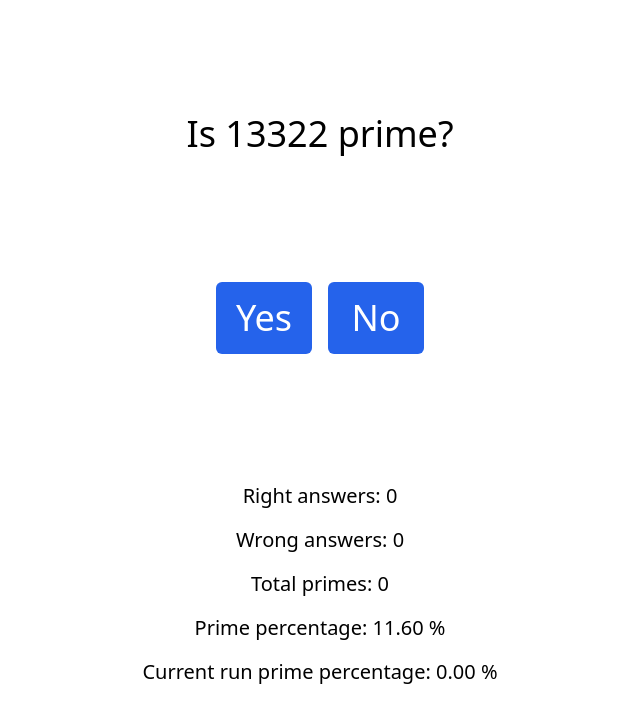
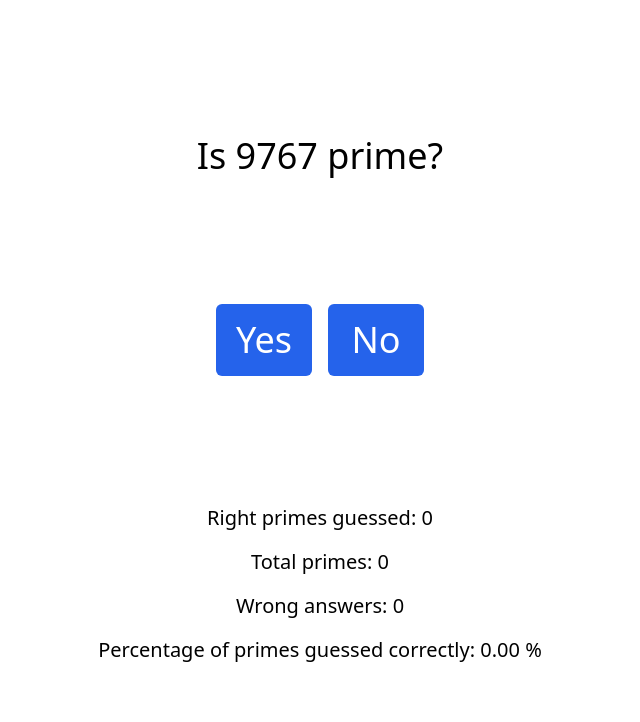
Before and after one commit to j-veylop/manus-primes, a Next.js app: page / in a window 1280 px wide. Shown: the top 722 px of the page, without its empty margins (320-960 px from the left). Built offline with nearby package versions, Linux system fonts and the light colour scheme.

Commit message:
Increased difficulty and added emoji

```diff
--- a/pages/index.tsx
+++ b/pages/index.tsx
@@ -20,8 +20,10 @@ function getPrimes() {
   return primes;
 }
 
-function generateNumber() {
-  return Math.floor(Math.random() * MAX_NUM);
+function generateNumber(): number {
+  const num = Math.floor(Math.random() * MAX_NUM);
+  if (num % 2 === 0 || num % 5 === 0) return generateNumber();
+  return num;
 }
 
 export default function Home() {
@@ -30,7 +32,7 @@ export default function Home() {
   const [answer, setAnswer] = useState<boolean | null>(null);
   const [primes, setPrimes] = useState<number[]>([]);
 
-  const [rightAnswers, setRightAnswers] = useState(0);
+  const [rightPrimes, setrightPrimes] = useState(0);
   const [wrongAnswers, setWrongAnswers] = useState(0);
   const [totalPrimes, setTotalPrimes] = useState(0);
 
@@ -48,11 +50,11 @@ export default function Home() {
       if (isPrime(num)) setTotalPrimes(totalPrimes + 1);
 
       if (answer === isPrime(num)) {
-        setRightAnswers(rightAnswers + 1);
-        alert(`Correct, ${num} is ${isPrime(num) ? "" : "not "}prime!`);
+        if(isPrime(num)) setrightPrimes(rightPrimes + 1);
+        alert(`Correct 👌, ${num} is ${isPrime(num) ? "" : "not "}prime!`);
       } else {
         setWrongAnswers(wrongAnswers + 1);
-        alert(`Wrong, ${num} is ${isPrime(num) ? "" : "not "}prime!`);
+        alert(`Wrong ❌, ${num} is ${isPrime(num) ? "" : "not "}prime!`);
       }
       setNum(generateNumber());
       setAnswer(null);
@@ -67,11 +69,10 @@ export default function Home() {
         <button className="bg-blue-600 rounded-md p-4 w-24" onClick={() => setAnswer(false)}>No</button>
       </div>
       <div className="flex flex-col gap-4 text-xl text-center">
-        <p>Right answers: {rightAnswers}</p>
+        <p>Right primes guessed: {rightPrimes}</p>
+        <p>Total primes: {totalPrimes}</p>
         <p>Wrong answers: {wrongAnswers}</p>
-        <p>Total primes: {totalPrimes}</p>
-        <p>Prime percentage: {(100 * primes.length / MAX_NUM).toFixed(2)} %</p>
-        <p>Current run prime percentage: {(100 * (totalPrimes / (rightAnswers + wrongAnswers)) || 0).toFixed(2)} %</p>
+        <p>Percentage of primes guessed correctly: {(100 * rightPrimes / totalPrimes || 0).toFixed(2)} %</p>
       </div>
     </div>
   )
```
Also changed, not shown: 1 other file (tests, documents, lock files or other folders).
